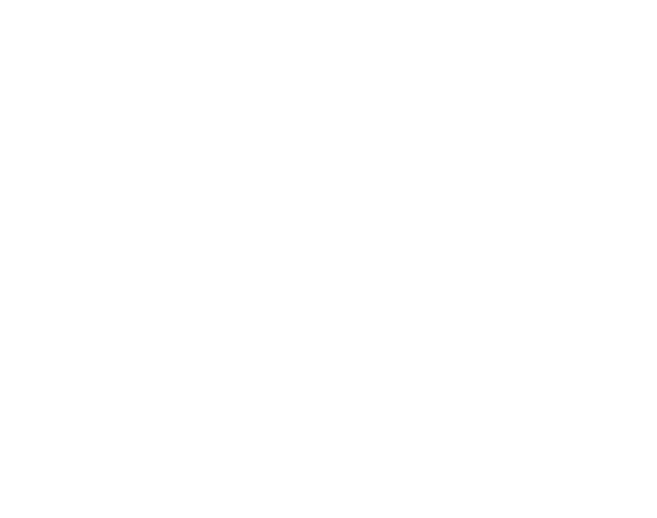
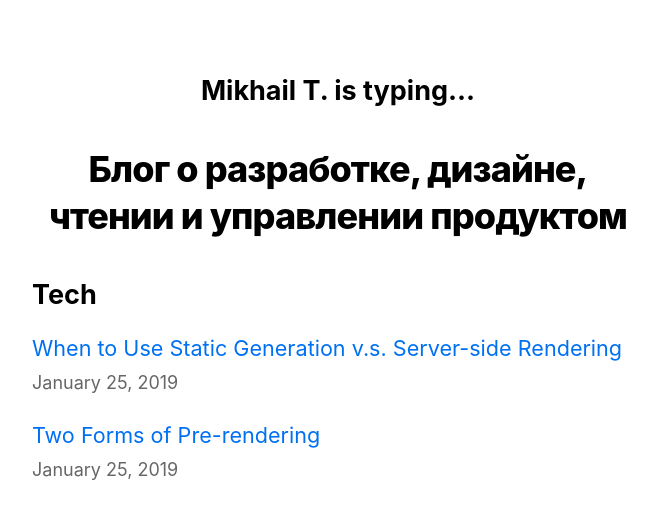
Before and after one commit to asyncink/asyncink, a Next.js app: page / in a window 1280 px wide. Shown: the top 518 px of the page, without its empty margins (302-959 px from the left). Built offline with nearby package versions, Linux system fonts and the light colour scheme.

Commit message:
feat: add blog functionality

```diff
--- /dev/null
+++ b/components/date/index.tsx
@@ -0,0 +1,16 @@
+import React, { FC } from 'react'
+import dayjs from 'dayjs'
+
+interface Props {
+  dateString: string
+}
+
+const Date: FC<Props> = ({ dateString }) => {
+  return (
+    <time dateTime={dateString}>
+      {dayjs('2019-01-25').format('MMMM D, YYYY')}
+    </time>
+  )
+}
+
+export default Date
--- /dev/null
+++ b/components/date/styles.module.css
@@ -0,0 +1,28 @@
+.container {
+  max-width: 36rem;
+  padding: 0 1rem;
+  margin: 3rem auto 6rem;
+}
+
+.container header {
+  display: flex;
+  flex-direction: column;
+  align-items: center;
+}
+
+.container header h1 {
+  font-size: 2.5rem;
+  line-height: 1.2;
+  font-weight: 800;
+  letter-spacing: -0.05rem;
+  margin: 1rem 0;
+}
+
+.container header h2 {
+  font-size: 2rem;
+  line-height: 1.3;
+  font-weight: 800;
+  letter-spacing: -0.05rem;
+  margin: 1rem 0;
+  text-align: center;
+}
--- /dev/null
+++ b/components/layout/index.tsx
@@ -0,0 +1,37 @@
+import React, { FC } from 'react'
+import Head from 'next/head'
+import Link from 'next/link'
+import styles from './styles.module.css'
+
+export const title = 'Mikhail T. is typing...'
+export const description =
+  'Блог о разработке, дизайне, чтении и управлении продуктом'
+
+interface Props {
+  home?: boolean
+}
+
+const Layout: FC<Props> = ({ children, home }) => {
+  return (
+    <div className={styles.container}>
+      <Head>
+        <link rel="icon" href="/favicon.ico" />
+      </Head>
+      <header>
+        {home ? (
+          <>
+            <h3>{title}</h3>
+            <h2>{description}</h2>
+          </>
+        ) : (
+          <h3>
+            <Link href="/">{title}</Link>
+          </h3>
+        )}
+      </header>
+      <main>{children}</main>
+    </div>
+  )
+}
+
+export default Layout
--- /dev/null
+++ b/components/layout/styles.module.css
@@ -0,0 +1,36 @@
+.container {
+  max-width: 36rem;
+  padding: 0 1rem;
+  margin: 3rem auto 6rem;
+}
+
+.container header {
+  display: flex;
+  flex-direction: column;
+  align-items: center;
+}
+
+.container header h1 {
+  font-size: 2.5rem;
+  line-height: 1.2;
+  font-weight: 800;
+  letter-spacing: -0.05rem;
+  margin: 1rem 0;
+  text-align: center;
+}
+
+.container header h2 {
+  font-size: 2rem;
+  line-height: 1.3;
+  font-weight: 800;
+  letter-spacing: -0.05rem;
+  margin: 1rem 0;
+  text-align: center;
+}
+
+.container header h3 {
+  font-size: 1.5rem;
+  line-height: 1.4;
+  margin: 1rem 0;
+  text-align: center;
+}
--- /dev/null
+++ b/lib/posts.ts
@@ -0,0 +1,69 @@
+import fs from 'fs'
+import path from 'path'
+import matter from 'gray-matter'
+import remark from 'remark'
+import html from 'remark-html'
+
+const postsDirectory = path.join(process.cwd(), 'posts')
+
+export function getSortedPostsData(): any {
+  // Get file names under /posts
+  const fileNames = fs.readdirSync(postsDirectory)
+  const allPostsData = fileNames.map(fileName => {
+    // Remove ".md" from file name to get id
+    const id = fileName.replace(/\.md$/, '')
+
+    // Read markdown file as string
+    const fullPath = path.join(postsDirectory, fileName)
+    const fileContents = fs.readFileSync(fullPath, 'utf8')
+
+    // Use gray-matter to parse the post metadata section
+    const matterResult = matter(fileContents)
+
+    // Combine the data with the id
+    return {
+      id,
+      ...matterResult.data
+    }
+  })
+  // Sort posts by date
+  return allPostsData.sort((a, b) => {
+    if ((a as any).date < (b as any).date) {
+      return 1
+    } else {
+      return -1
+    }
+  })
+}
+
+export function getAllPostIds(): any {
+  const fileNames = fs.readdirSync(postsDirectory)
+  return fileNames.map(fileName => {
+    return {
+      params: {
+        id: fileName.replace(/\.md$/, '')
+      }
+    }
+  })
+}
+
+export async function getPostData(id): Promise<any> {
+  const fullPath = path.join(postsDirectory, `${id}.md`)
+  const fileContents = fs.readFileSync(fullPath, 'utf8')
+
+  // Use gray-matter to parse the post metadata section
+  const matterResult = matter(fileContents)
+
+  // Use remark to convert markdown into HTML string
+  const processedContent = await remark()
+    .use(html)
+    .process(matterResult.content)
+  const contentHtml = processedContent.toString()
+
+  // Combine the data with the id and contentHtml
+  return {
+    id,
+    contentHtml,
+    ...matterResult.data
+  }
+}
--- a/pages/index.tsx
+++ b/pages/index.tsx
@@ -1,5 +1,49 @@
-import React from 'react'
+import React, { FC } from 'react'
+import { GetStaticProps } from 'next'
+import Head from 'next/head'
+import Layout, { title } from 'components/layout'
+import utilStyles from 'styles/utils.module.css'
+import { getSortedPostsData } from 'lib/posts'
+import Link from 'next/link'
+import Date from 'components/date'
 
-export const Home = (): JSX.Element => <div></div>
+interface Props {
+  allPostsData: any[]
+}
+
+export const Home: FC<Props> = ({ allPostsData }): JSX.Element => {
+  return (
+    <Layout home>
+      <Head>
+        <title>{title}</title>
+      </Head>
+      <section className={`${utilStyles.headingMd} ${utilStyles.padding1px}`}>
+        <h2 className={utilStyles.headingLg}>Tech</h2>
+        <ul className={utilStyles.list}>
+          {allPostsData.map(({ id, date, title }) => (
+            <li className={utilStyles.listItem} key={id}>
+              <Link href={`/posts/${id}`}>
+                <a>{title}</a>
+              </Link>
+              <br />
+              <small className={utilStyles.lightText}>
+                <Date dateString={date} />
+              </small>
+            </li>
+          ))}
+        </ul>
+      </section>
+    </Layout>
+  )
+}
+
+export const getStaticProps: GetStaticProps = async () => {
+  const allPostsData = getSortedPostsData()
+  return {
+    props: {
+      allPostsData
+    }
+  }
+}
 
 export default Home
--- /dev/null
+++ b/posts/pre-rendering.md
@@ -0,0 +1,11 @@
+---
+title: 'Two Forms of Pre-rendering'
+date: '2020-01-01'
+---
+
+Next.js has two forms of pre-rendering: **Static Generation** and **Server-side Rendering**. The difference is in **when** it generates the HTML for a page.
+
+- **Static Generation** is the pre-rendering method that generates the HTML at **build time**. The pre-rendered HTML is then _reused_ on each request.
+- **Server-side Rendering** is the pre-rendering method that generates the HTML on **each request**.
+
+Importantly, Next.js lets you **choose** which pre-rendering form to use for each page. You can create a "hybrid" Next.js app by using Static Generation for most pages and using Server-side Rendering for others.
--- /dev/null
+++ b/posts/ssr-ssg.md
@@ -0,0 +1,19 @@
+---
+title: 'When to Use Static Generation v.s. Server-side Rendering'
+date: '2020-01-02'
+---
+
+We recommend using **Static Generation** (with and without data) whenever possible because your page can be built once and served by CDN, which makes it much faster than having a server render the page on every request.
+
+You can use Static Generation for many types of pages, including:
+
+- Marketing pages
+- Blog posts
+- E-commerce product listings
+- Help and documentation
+
+You should ask yourself: "Can I pre-render this page **ahead** of a user's request?" If the answer is yes, then you should choose Static Generation.
+
+On the other hand, Static Generation is **not** a good idea if you cannot pre-render a page ahead of a user's request. Maybe your page shows frequently updated data, and the page content changes on every request.
+
+In that case, you can use **Server-Side Rendering**. It will be slower, but the pre-rendered page will always be up-to-date. Or you can skip pre-rendering and use client-side JavaScript to populate data.
--- /dev/null
+++ b/styles/utils.module.css
@@ -0,0 +1,52 @@
+.heading2Xl {
+  font-size: 2.5rem;
+  line-height: 1.2;
+  font-weight: 800;
+  letter-spacing: -0.05rem;
+  margin: 1rem 0;
+}
+
+.headingXl {
+  font-size: 2rem;
+  line-height: 1.3;
+  font-weight: 800;
+  letter-spacing: -0.05rem;
+  margin: 1rem 0;
+}
+
+.headingLg {
+  font-size: 1.5rem;
+  line-height: 1.4;
+  margin: 1rem 0;
+}
+
+.headingMd {
+  font-size: 1.2rem;
+  line-height: 1.5;
+}
+
+.borderCircle {
+  border-radius: 9999px;
+}
+
+.colorInherit {
+  color: inherit;
+}
+
+.padding1px {
+  padding-top: 1px;
+}
+
+.list {
+  list-style: none;
+  padding: 0;
+  margin: 0;
+}
+
+.listItem {
+  margin: 0 0 1.25rem;
+}
+
+.lightText {
+  color: #666;
+}
--- a/tsconfig.json
+++ b/tsconfig.json
@@ -2,6 +2,7 @@
   "compilerOptions": {
     "target": "es5",
     "lib": ["dom", "dom.iterable", "esnext"],
+    "baseUrl": ".",
     "allowJs": true,
     "skipLibCheck": true,
     "strict": false,
```
Also changed, not shown: package.json (+7 -2 lines), pages/posts/[id].tsx (added, +53 -0 lines), 1 other file (tests, documents, lock files or other folders).
